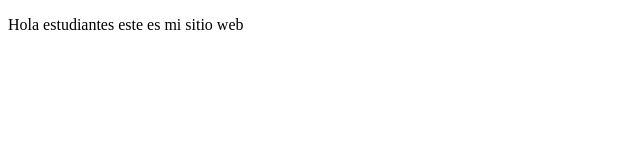
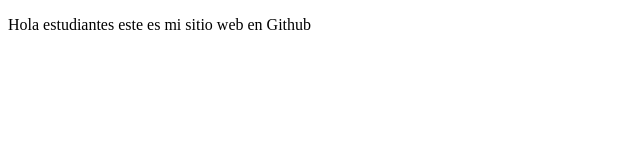
Before and after one commit to DavidsMont/CursoPrework, a plain HTML site: page index.html in a window 1280 px wide. Shown: the full height of the page, 0-640 px from the left. Drawn offline with Linux system fonts and the light colour scheme.

Commit message:
cambios agregados

```diff
--- a/index.html
+++ b/index.html
@@ -8,7 +8,7 @@
 </head>
 <body>
     <p>
-        Hola estudiantes este es mi sitio web
+        Hola estudiantes este es mi sitio web en Github
     </p>
 </body>
 </html>
```
